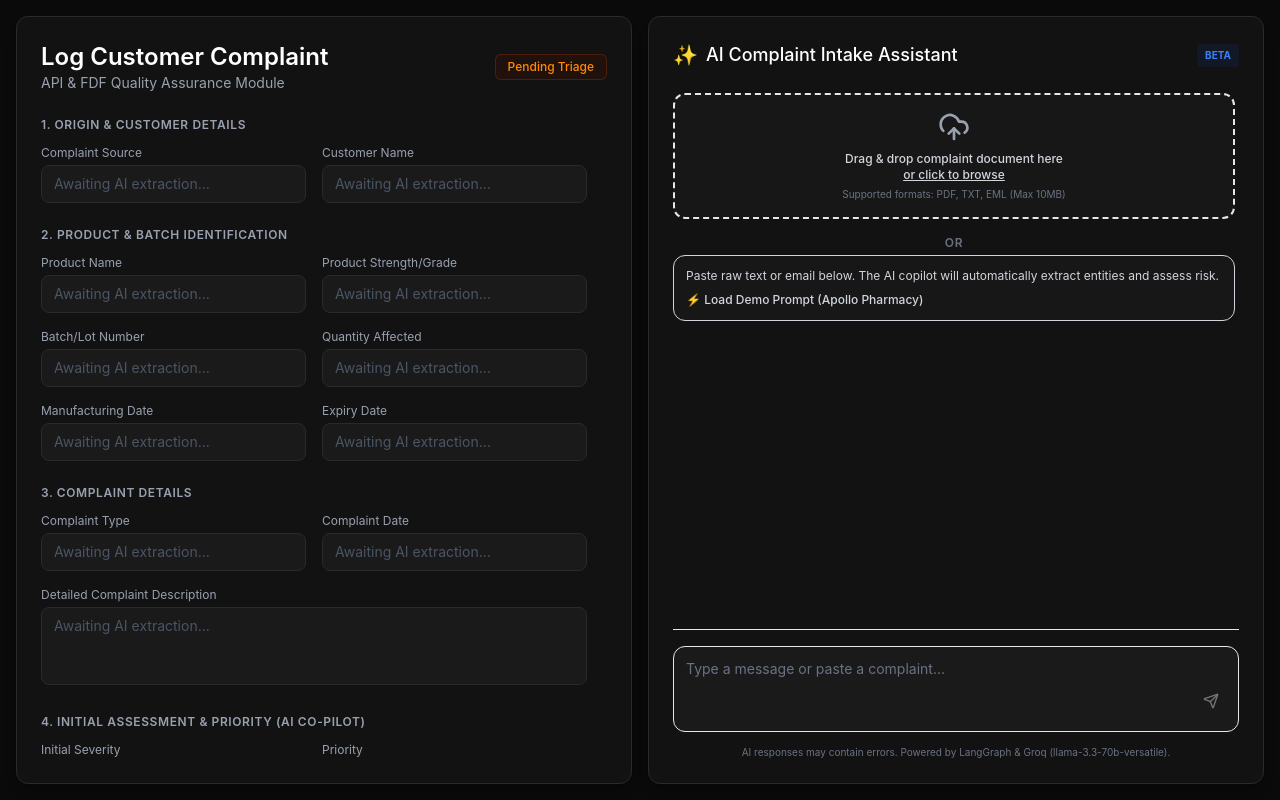
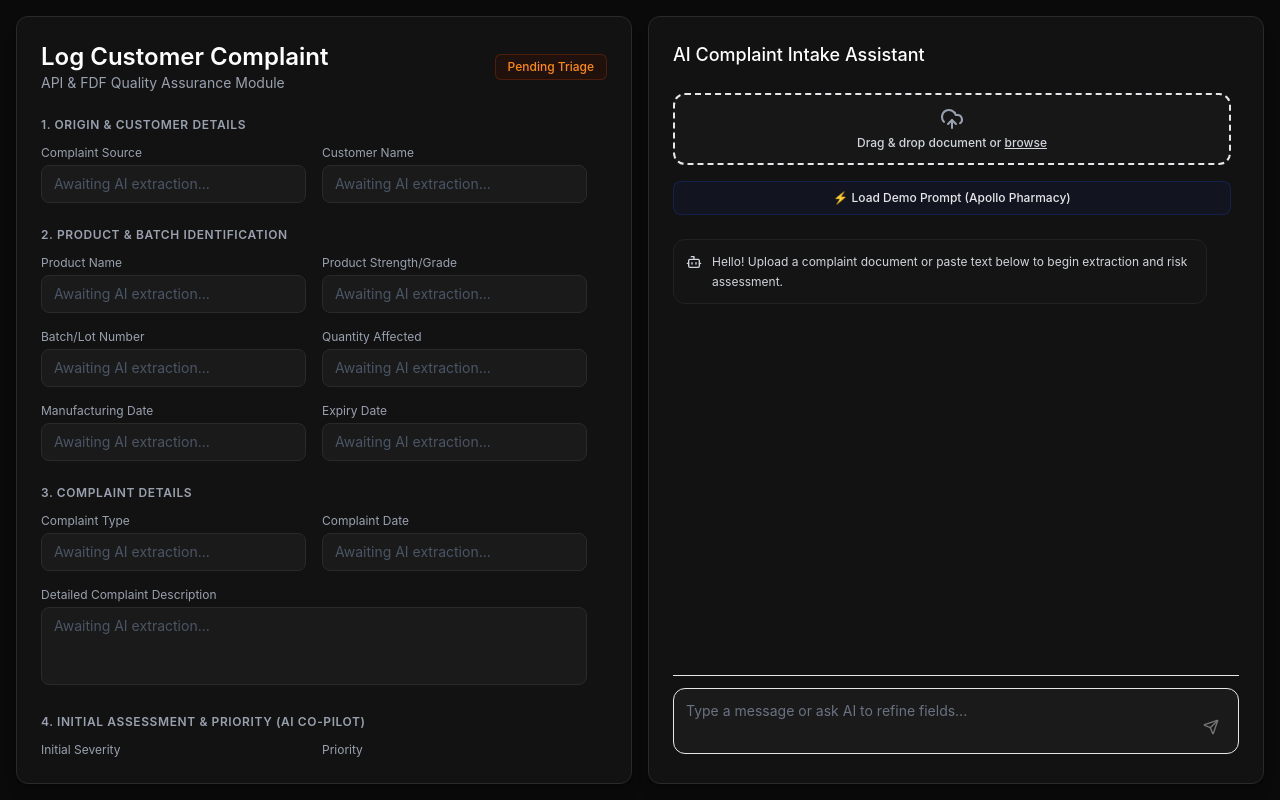
Before and after one commit to Atharv-Bandekar/Aivoa-Complaint-System, a React app in the folder frontend/: page / in a window 1280 px wide. Built offline with nearby package versions, Linux system fonts and the light colour scheme; the HTML template or start-up script is replaced by a standard one.

Commit message:
feat: Implement AI complaint edit and chat history preservation for the session

```diff
--- a/frontend/src/App.jsx
+++ b/frontend/src/App.jsx
@@ -39,12 +39,8 @@ function App() {
       <div className="w-1/2 h-full bg-[#121212] border border-[#2A2A2A] rounded-xl p-6 flex flex-col shadow-lg overflow-hidden">
         <div className="flex justify-between items-center mb-6 shrink-0">
           <div className="flex items-center gap-2">
-            <span className="text-[#3B82F6] text-xl">✨</span>
             <h2 className="text-lg font-medium text-white">AI Complaint Intake Assistant</h2>
           </div>
-          <span className="px-2 py-1 text-[10px] font-bold text-[#3B82F6] bg-blue-950/30 rounded">
-            BETA
-          </span>
         </div>
 
         <div className="flex-1 overflow-hidden flex flex-col">
--- a/frontend/src/components/AIAssistant.jsx
+++ b/frontend/src/components/AIAssistant.jsx
@@ -1,67 +1,81 @@
 // frontend/src/components/AIAssistant.jsx
 import React, { useState } from 'react';
-import { useDispatch } from 'react-redux';
+import { useDispatch, useSelector } from 'react-redux';
 import { updateComplaintData } from '../store/complaintSlice';
-import { Send, UploadCloud, CheckCircle2, AlertCircle, Loader2, FileText } from 'lucide-react';
+import { Send, UploadCloud, CheckCircle2, AlertCircle, Loader2, Bot, User } from 'lucide-react';
 
 /**
  * AIAssistant Component
- * Handles the interactive right-pane chat interface and document drag-and-drop uploads,
- * communicating with FastAPI/LangGraph and updating the Redux global state.
+ * Manages the interactive chat log, document uploads, and conversational
+ * state updates synced with the global Redux store.
  */
 const AIAssistant = () => {
   const dispatch = useDispatch();
+  const complaintData = useSelector((state) => state.complaint);
+
   const [promptText, setPromptText] = useState('');
   const [isLoading, setIsLoading] = useState(false);
-  const [statusMessage, setStatusMessage] = useState(null);
 
-  /**
-   * Handles text prompt submissions to /api/extract
-   */
+  // NEW: Chat message history state to keep conversation visible
+  const [messages, setMessages] = useState([
+    { sender: 'assistant', text: 'Hello! Upload a complaint document or paste text below to begin extraction and risk assessment.' }
+  ]);
+
   const handleTextSubmit = async (e) => {
     e.preventDefault();
     if (!promptText.trim()) return;
 
+    const userMessage = promptText;
+    setPromptText('');
+
+    // Append user message to chat history immediately
+    setMessages((prev) => [...prev, { sender: 'user', text: userMessage }]);
     setIsLoading(true);
-    setStatusMessage({ type: 'info', text: 'Analyzing complaint text and running risk assessment...' });
+
+    const isEditing = !!complaintData.product_name;
 
     try {
       const response = await fetch('http://localhost:8000/api/extract', {
         method: 'POST',
         headers: { 'Content-Type': 'application/json' },
-        body: JSON.stringify({ prompt: promptText }),
+        body: JSON.stringify({
+          prompt: userMessage,
+          current_state: isEditing ? complaintData : null
+        }),
       });
 
-      if (!response.ok) throw new Error('Failed to extract complaint details.');
+      if (!response.ok) throw new Error('Failed to process complaint details.');
 
       const extractedJson = await response.json();
       dispatch(updateComplaintData(extractedJson));
 
-      setStatusMessage({
-        type: 'success',
-        text: 'Complaint parsed successfully. Form populated and risk assessment generated.'
-      });
-      setPromptText('');
+      // 👉 Append success response to chat history
+      setMessages((prev) => [
+        ...prev,
+        {
+          sender: 'assistant',
+          text: isEditing
+            ? 'Form successfully updated with your requested refinements.'
+            : 'Complaint parsed successfully. Form populated and risk assessment generated.'
+        }
+      ]);
     } catch (error) {
       console.error('API Error:', error);
-      setStatusMessage({
-        type: 'error',
-        text: 'Error processing request. Ensure backend server is running.'
-      });
+      setMessages((prev) => [
+        ...prev,
+        { sender: 'assistant', text: 'Error processing request. Ensure the backend server is running.' }
+      ]);
     } finally {
       setIsLoading(false);
     }
   };
 
-  /**
-   * Handles document file uploads (PDF, TXT, etc.) to /api/extract-document
-   */
   const handleFileUpload = async (event) => {
     const file = event.target.files[0];
     if (!file) return;
 
+    setMessages((prev) => [...prev, { sender: 'user', text: `Uploaded document: ${file.name}` }]);
     setIsLoading(true);
-    setStatusMessage({ type: 'info', text: `Analyzing document content (${file.name}). Please wait...` });
 
     const formData = new FormData();
     formData.append('file', file);
@@ -69,7 +83,7 @@ const AIAssistant = () => {
     try {
       const response = await fetch('http://localhost:8000/api/extract-document', {
         method: 'POST',
-        body: formData, // FastAPI automatically parses Multipart Form Data
+        body: formData,
       });
 
       if (!response.ok) throw new Error('Failed to parse uploaded document.');
@@ -77,19 +91,19 @@ const AIAssistant = () => {
       const extractedJson = await response.json();
       dispatch(updateComplaintData(extractedJson));
 
-      setStatusMessage({
-        type: 'success',
-        text: `Document "${file.name}" parsed successfully via OCR/Text extraction.`
-      });
+      setMessages((prev) => [
+        ...prev,
+        { sender: 'assistant', text: `Document "${file.name}" parsed successfully. Form populated.` }
+      ]);
     } catch (error) {
       console.error('Upload Error:', error);
-      setStatusMessage({
-        type: 'error',
-        text: 'Failed to extract data from document. Check file format.'
-      });
+      setMessages((prev) => [
+        ...prev,
+        { sender: 'assistant', text: `Failed to extract data from "${file.name}". Check file format.` }
+      ]);
     } finally {
       setIsLoading(false);
-      event.target.value = null; // Reset file input
+      event.target.value = null;
     }
   };
 
@@ -102,85 +116,72 @@ const AIAssistant = () => {
   return (
     <div className="flex flex-col h-full justify-between text-sm">
 
-      {/* Top Helper Box & Drag-and-Drop Dropzone */}
-      <div className="space-y-4 overflow-y-auto flex-1 pr-1">
+      {/* Scrollable Chat Area */}
+      <div className="space-y-4 overflow-y-auto flex-1 pr-2 mb-4">
 
-        {/* Document Upload Dropzone Box matching reference UI */}
-        <label className="border-2 border-dashed border-borderDark hover:border-accentBlue rounded-xl p-4 flex flex-col items-center justify-center cursor-pointer bg-[#171717] transition-colors group">
-          <UploadCloud className="w-8 h-8 text-gray-400 group-hover:text-accentBlue mb-2 transition-colors" />
+        {/* Document Upload Dropzone */}
+        <label className="border-2 border-dashed border-borderDark hover:border-accentBlue rounded-xl p-3 flex flex-col items-center justify-center cursor-pointer bg-[#171717] transition-colors group">
+          <UploadCloud className="w-6 h-6 text-gray-400 group-hover:text-accentBlue mb-1 transition-colors" />
           <p className="text-xs text-gray-300 font-medium text-center">
-            Drag & drop complaint document here <br />
-            <span className="text-accentBlue underline">or click to browse</span>
+            Drag & drop document or <span className="text-accentBlue underline">browse</span>
           </p>
-          <span className="text-[10px] text-gray-500 mt-1">Supported formats: PDF, TXT, EML (Max 10MB)</span>
-          <input
-            type="file"
-            accept=".pdf,.txt,.eml"
-            onChange={handleFileUpload}
-            className="hidden"
-          />
+          <input type="file" accept=".pdf,.txt,.eml" onChange={handleFileUpload} className="hidden" />
         </label>
 
-        <div className="text-center text-xs text-gray-500 uppercase tracking-wider font-semibold my-1">OR</div>
-
-        <div className="bg-[#171717] border border-borderDark rounded-xl p-3 text-gray-300 text-xs">
-          <p className="mb-2">
-            Paste raw text or email below. The AI copilot will automatically extract entities and assess risk.
-          </p>
         <button
           onClick={loadSamplePrompt}
-            className="text-xs text-accentBlue hover:underline flex items-center gap-1 font-medium"
+          className="w-full text-xs text-accentBlue bg-blue-950/20 border border-blue-900/40 hover:bg-blue-950/40 py-2 px-3 rounded-lg flex items-center justify-center gap-1 font-medium transition-colors"
         >
           <span>⚡ Load Demo Prompt (Apollo Pharmacy)</span>
         </button>
+
+        {/* Render Persistent Chat Messages */}
+        <div className="space-y-3 pt-2">
+          {messages.map((msg, index) => (
+            <div
+              key={index}
+              className={`flex items-start gap-2.5 p-3 rounded-xl text-xs ${
+                msg.sender === 'user'
+                  ? 'bg-[#1E1E1E] text-gray-200 ml-6 border border-[#2A2A2A]'
+                  : 'bg-[#141414] text-gray-300 mr-6 border border-[#222]'
+              }`}
+            >
+              {msg.sender === 'user' ? (
+                <User className="w-4 h-4 text-gray-400 shrink-0 mt-0.5" />
+              ) : (
+                <Bot className="w-4 h-4 text-accentBlue shrink-0 mt-0.5" />
+              )}
+              <p className="leading-relaxed whitespace-pre-wrap">{msg.text}</p>
             </div>
+          ))}
 
-        {/* Status / Feedback Banner */}
-        {statusMessage && (
-          <div className={`p-3 rounded-lg border flex items-start gap-2.5 text-xs ${
-            statusMessage.type === 'success'
-              ? 'bg-emerald-950/30 border-emerald-900/50 text-emerald-300'
-              : statusMessage.type === 'error'
-              ? 'bg-rose-950/30 border-rose-900/50 text-rose-300'
-              : 'bg-blue-950/30 border-blue-900/50 text-blue-300'
-          }`}>
-            {statusMessage.type === 'success' ? (
-              <CheckCircle2 className="w-4 h-4 text-emerald-400 shrink-0 mt-0.5" />
-            ) : statusMessage.type === 'error' ? (
-              <AlertCircle className="w-4 h-4 text-rose-400 shrink-0 mt-0.5" />
-            ) : (
-              <Loader2 className="w-4 h-4 text-blue-400 shrink-0 mt-0.5 animate-spin" />
-            )}
-            <span>{statusMessage.text}</span>
+          {isLoading && (
+            <div className="flex items-center gap-2 p-3 rounded-xl bg-[#141414] text-gray-400 text-xs border border-[#222] mr-6">
+              <Loader2 className="w-4 h-4 text-accentBlue animate-spin shrink-0" />
+              <span>Analyzing data and updating form state...</span>
             </div>
           )}
         </div>
+      </div>
 
       {/* Input Form Section */}
-      <div className="mt-4 pt-4 border-t border-borderDark shrink-0">
+      <div className="pt-3 border-t border-borderDark shrink-0">
         <form onSubmit={handleTextSubmit} className="relative">
           <textarea
-            rows={3}
+            rows={2}
             value={promptText}
             onChange={(e) => setPromptText(e.target.value)}
-            placeholder="Type a message or paste a complaint..."
+            placeholder="Type a message or ask AI to refine fields..."
             className="w-full bg-[#1A1A1A] border border-borderDark rounded-xl p-3 pr-12 text-gray-200 placeholder-gray-500 focus:outline-none focus:border-accentBlue resize-none text-sm"
           />
           <button
             type="submit"
             disabled={isLoading || !promptText.trim()}
-            className="absolute right-3 bottom-5 bg-accentBlue text-white p-2 rounded-lg hover:bg-blue-600 disabled:opacity-40 disabled:hover:bg-accentBlue transition-colors cursor-pointer"
+            className="absolute right-3 bottom-4 bg-accentBlue text-white p-2 rounded-lg hover:bg-blue-600 disabled:opacity-40 transition-colors cursor-pointer"
           >
-            {isLoading ? (
-              <Loader2 className="w-4 h-4 animate-spin" />
-            ) : (
             <Send className="w-4 h-4" />
-            )}
           </button>
         </form>
-        <p className="text-[10px] text-gray-500 text-center mt-2">
-          AI responses may contain errors. Powered by LangGraph & Groq (llama-3.3-70b-versatile).
-        </p>
       </div>
 
     </div>
--- a/frontend/src/components/ComplaintForm.jsx
+++ b/frontend/src/components/ComplaintForm.jsx
@@ -40,7 +40,7 @@ const ComplaintForm = () => {
 
       setSaveStatus('success');
 
-      // 👉 THIS IS THE CRITICAL LINE THAT FLIPS THE BADGE
+      // THIS IS THE CRITICAL LINE THAT FLIPS THE BADGE
       dispatch(updateComplaintData({ isSaved: true }));
 
       setTimeout(() => setSaveStatus(null), 3000);
--- a/frontend/src/store/complaintSlice.js
+++ b/frontend/src/store/complaintSlice.js
@@ -2,7 +2,7 @@
 import { createSlice } from '@reduxjs/toolkit';
 
 const initialState = {
-  isSaved: false, // <-- Add this tracking flag
+  isSaved: false,
   complaint_source: '',
   customer_name: '',
   product_name: '',
```
Also changed, not shown: 2 other files (tests, documents, lock files or other folders). Lines whose indentation alone changed are shown as unchanged.
